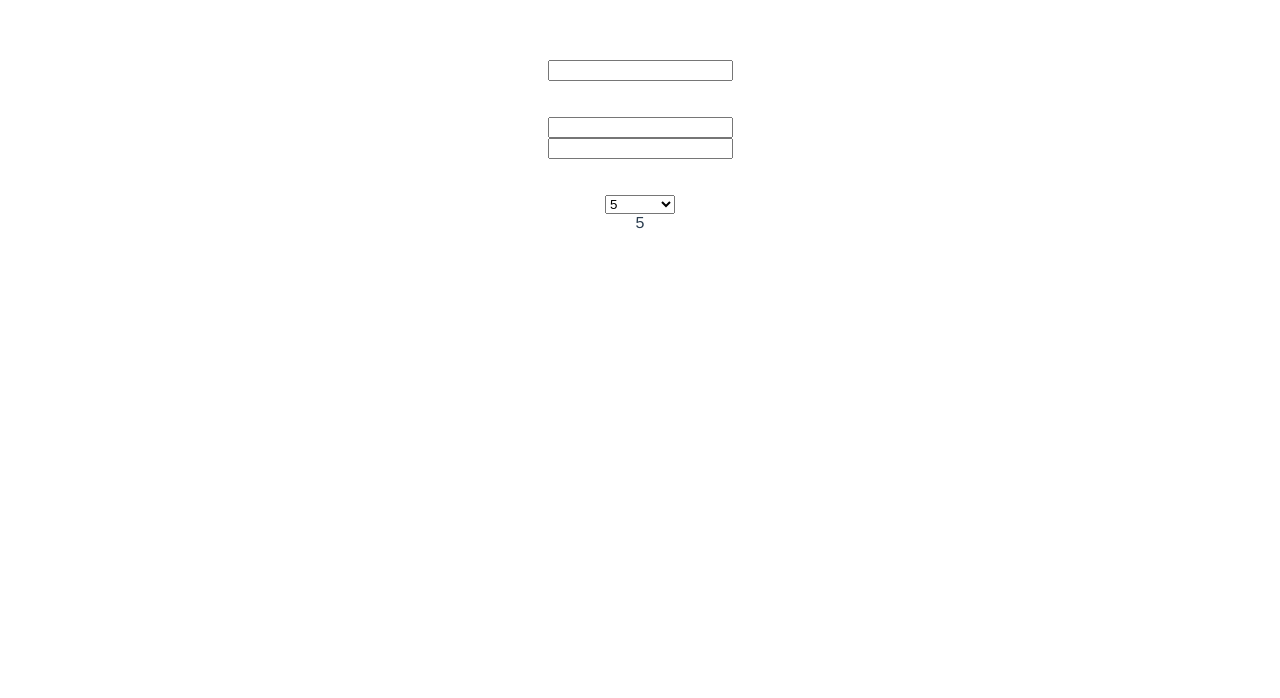
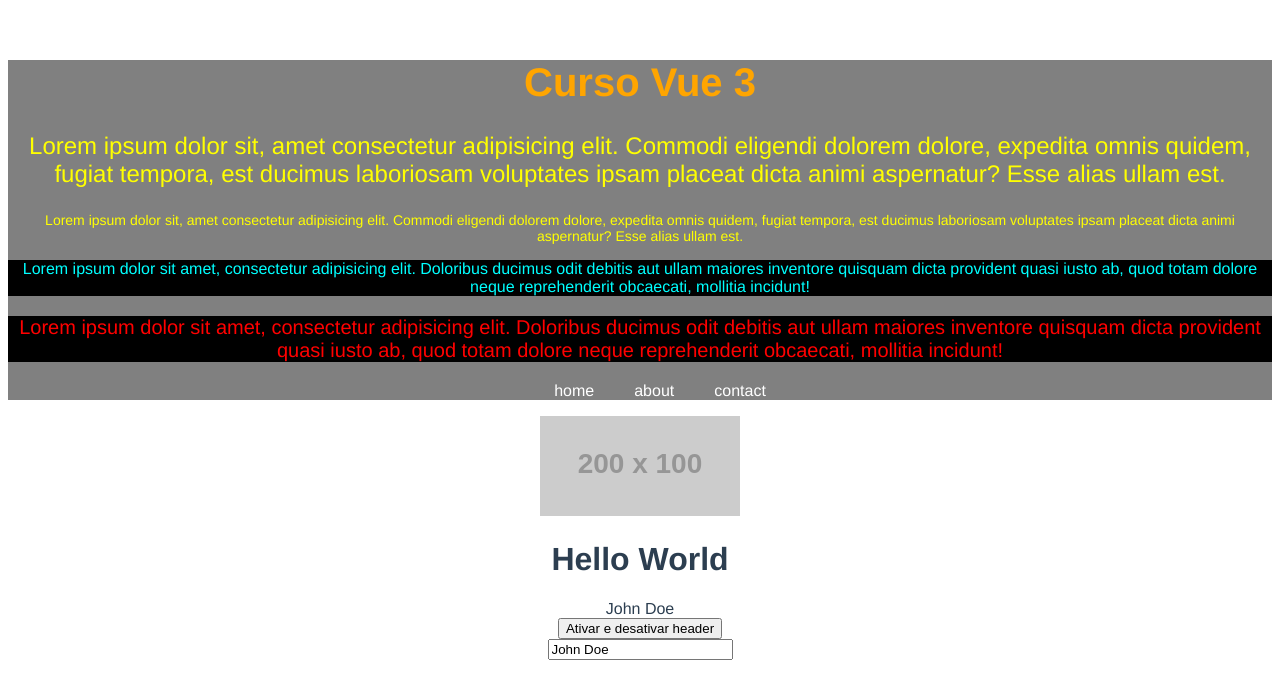
Before and after one commit to IagoMachado000/vue3intro, a Vue app in the folder app/: page / in a window 1280 px wide. Shown: the top 698 px of the page. Built offline with nearby package versions, Linux system fonts and the light colour scheme.

Commit message:
#12 Ciclo de vida (life cycle)

```diff
--- a/app/src/App.vue
+++ b/app/src/App.vue
@@ -1,71 +1,87 @@
 <template>
     <div>
+        <TheHeader v-if="showHeader"></TheHeader>
+        <h1>Hello World</h1>
+        {{ name }}
+        <br />
+        <button @click="showHeader = !showHeader">
+            Ativar e desativar header
+        </button>
+        <br />
         <input type="text" v-model="name" />
-        <br />
-        {{ name }}
     </div>
-
-    <br /><br />
-
-    <div>
-        <input type="text" v-model="user.firstName" />
-        <br />
-        <input type="text" v-model="user.lastName" />
-        <br />
-        {{ user.firstName }} {{ user.lastName }}
-    </div>
-
-    <br /><br />
-
-    <select v-model="pageCount">
-        <option value="">Escolha</option>
-        <option value="5">5</option>
-        <option value="10">10</option>
-        <option value="15">15</option>
-    </select>
-    <br />
-    {{ pageCount }}
 </template>
 
 <script>
+import TheHeader from "./components/TheHeader.vue";
+
 export default {
     name: "App",
+    components: { TheHeader },
     data() {
         return {
-            name: "",
-            pageCount: 5,
-            user: {
-                firstName: "",
-                lastName: "",
-            },
+            name: "John Doe",
+            showHeader: true,
         };
     },
-    watch: {
-        name(vl) {
-            if (vl.length >= 3) {
-                this.saveUserName();
-            }
-        },
-        pageCount() {
-            this.changePage();
-        },
-        user: {
-            handler() {
-                console.log("User alterado");
-            },
-            deep: true,
-        },
+
+    // Criação
+    // Preparar o componente
+    // Aja, inicializar algumas variáveis
+    // Não tem acesso ao template (DOM)
+
+    // Montagem
+    // Inicializar um lib externa (new Lib())
+    // Precisa de acesso ao template (DOM)
+    // Tem acesso ao template (DOM)
+
+    // Atualização
+    // Debug
+    // Update
+
+    // Desmontagem
+    // Remover tudo que for necessário para liberar memória (lib->destroy())
+
+    // HOOKS
+    beforeUpdate() {
+        console.log("beforeUpdate");
     },
+    updated() {
+        console.log("updated");
+    },
+    // beforeCreate() {
+    //     console.log("beforeCreate");
+    //     console.log("Estado:", this.name);
+    //     console.log("DOM:", this.$el);
+    // },
+    // created() {
+    //     console.log("created");
+    //     console.log("Estado:", this.name);
+    //     console.log("DOM:", this.$el);
+    // },
+    // beforeMount() {
+    //     console.log("beforeMount");
+    //     console.log("Estado:", this.name);
+    //     console.log("DOM:", this.$el);
+    // },
+    // mounted() {
+    //     console.log("mounted");
+    //     console.log("Estado:", this.name);
+    //     console.log("DOM:", this.$el);
+    // },
+    // beforeUnmount() {
+    //     console.log("beforeUnmount");
+    //     console.log("Estado:", this.name);
+    //     console.log("DOM:", this.$el);
+    // },
+    // unmounted() {
+    //     console.log("unmounted");
+    //     console.log("Estado:", this.name);
+    //     console.log("DOM:", this.$el);
+    // },
+    watch: {},
     computed: {},
-    methods: {
-        saveUserName() {
-            console.log("AJAX");
-            console.log(this.name);
-        },
-        changePage() {
-            console.log("AJAX changePage");
-        },
-    },
+    methods: {},
 };
 </script>
 
--- a/app/src/components/TheHeader.vue
+++ b/app/src/components/TheHeader.vue
@@ -86,6 +86,27 @@
             },
         };
     },
+    mounted() {
+        window.addEventListener("resize", this.resize);
+    },
+    beforeUnmount() {
+        // Destruir as nossas libs
+        // Eventos
+        // Listeners
+        console.log("beforeUnmount");
+
+        window.removeEventListener("resize", this.resize);
+
+        console.log("Evento removido");
+    },
+    unmounted() {
+        console.log("unmounted");
+    },
+    methods: {
+        resize($evt) {
+            console.log($evt);
+        },
+    },
 };
 </script>
 
```
